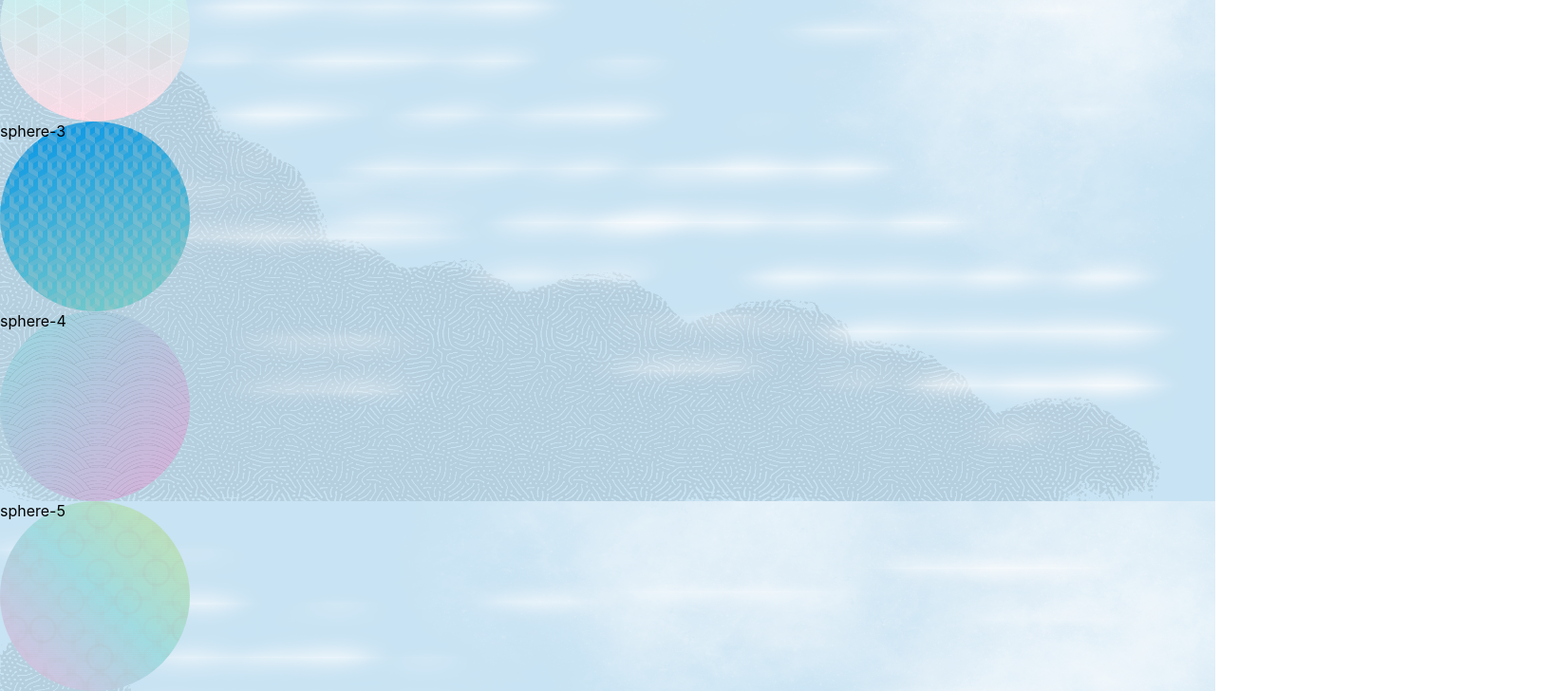
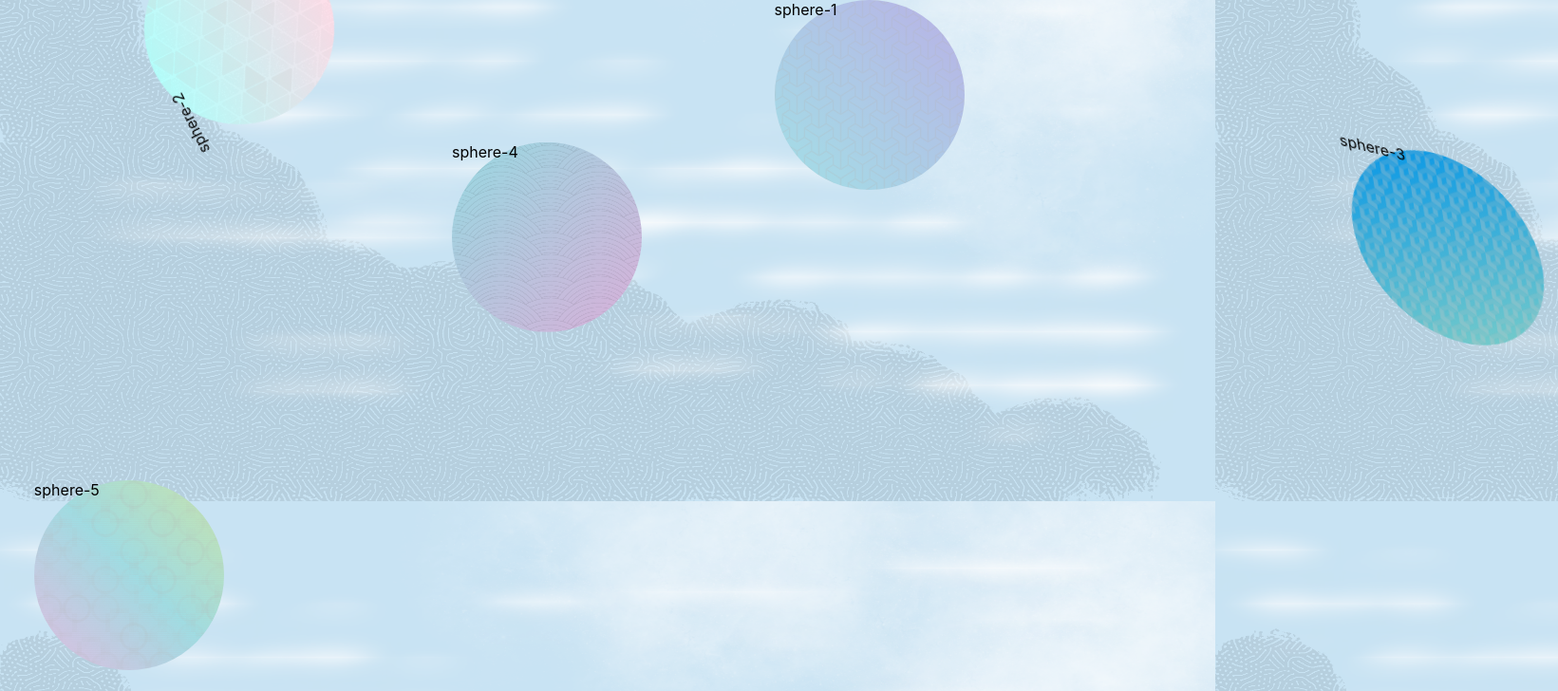
Before and after one commit to elbowgrrl/sphere-animations, a React (Create React App) app in the folder sphere-animations/: page / in a window 1280 px wide. Shown: the part 272-1000 px from the top of the page at 95% size, 1641 px wide, since content can reach past the window. Built offline with nearby package versions, Linux system fonts and the light colour scheme.

Commit message:
adding animations

```diff
--- a/sphere-animations/src/App.css
+++ b/sphere-animations/src/App.css
@@ -3,6 +3,7 @@
 }
 
 .container-outer {
+  width: 90%;
 }
 
 div .sphere-1 {
@@ -13,8 +14,8 @@ div .sphere-1 {
   background-image: url(escheresque.png),
     linear-gradient(43deg, #9bf6ff 0%, #bdb2ff 100%);
   position: relative;
-  /* left: 300;
-  bottom: 300px; */
+  animation: move-sphere-1 15s infinite;
+  animation-direction: alternate-reverse;
 }
 
 div .sphere-2 {
@@ -25,8 +26,8 @@ div .sphere-2 {
   background-image: url(gplay.png),
     linear-gradient(0deg, #ffdee9 0%, #b5fffc 100%);
   position: relative;
-  /* left: 200;
-  bottom: 300px; */
+  animation: move-sphere-2 20s infinite;
+  animation-direction: alternate-reverse;
 }
 
 div .sphere-3 {
@@ -37,8 +38,8 @@ div .sphere-3 {
   background-image: url(cutcube.png),
     linear-gradient(160deg, #0093e9 0%, #80d0c7 100%);
   position: relative;
-  /* left: 700;
-  bottom: 500px; */
+  animation: move-sphere-3 25s infinite;
+  animation-direction: alternate-reverse;
 }
 
 div .sphere-4 {
@@ -49,8 +50,27 @@ div .sphere-4 {
   background-image: url(arches.png),
     linear-gradient(315deg, #d9afd9 0%, #97d9e1 100%);
   position: relative;
-  /* left: 300;
-  bottom: 300px; */
+  margin: auto;
+  animation: move-sphere-4 5s infinite;
+  animation-direction: alternate-reverse;
+}
+@keyframes move-sphere-4 {
+  0% {
+transform: translateX(100px);
+transform: translateY(-100px);
+  }
+  25% {
+    transform: translateX(225px);
+transform: translateY(-200px);
+  }
+  50% {
+    transform: translateX(350px);
+transform: translateY(-300px);
+  }
+  100% {
+    transform: translateX(475px);
+transform: translateY(-400px);
+  }
 }
 
 div .sphere-5 {
@@ -61,6 +81,118 @@ div .sphere-5 {
   background-image: url(strange-bullseyes.png),
     linear-gradient(45deg, #ffc6ff 0%, #9bf6ff 52%, #caffbf 90%);
   position: relative;
-  /* left: 0;
-  bottom: 150px; */
+  animation: move-sphere-5 25s infinite;
+  animation-direction: alternate-reverse;
 }
+@keyframes move-sphere-5 {
+  0% {
+    margin-left: 100%;
+    bottom: 700px;
+  }
+  100% {
+    margin-left: 0%;
+    bottom: 0px;
+  }
+}
+
+
+
+@keyframes move-sphere-1 {
+  0% {
+    margin-left: 0%;
+    bottom: 0px;
+  }
+  25% {
+    margin-left: 25%;
+    bottom: -655px;
+  }
+  50% {
+    margin-left: 50%;
+    bottom: 0px;
+  }
+  100% {
+    margin-left: 100%;
+    bottom: -655px;
+  }
+}
+
+@keyframes move-sphere-2 {
+  0% {
+    margin-left: 100%;
+    bottom: 0px;
+  }
+  10% {
+transform: rotate(.25turn)
+  }
+  20% {
+    transform: rotate(.25turn)
+  }
+  30% {
+    transform: rotate(.5turn)
+  }
+  40% {
+    transform: rotate(.75turn)
+  }
+  50% {
+    margin-left: 50%;
+    bottom: -500px;
+  }
+  60% {
+    transform: rotate(.125turn)
+  }
+  70% {
+    transform: rotate(.75turn)
+  }
+  80% {
+    transform: rotate(.5turn)
+  }
+  90% {
+    transform: rotate(.7turn)
+  }
+  100% {
+    margin-left: 0%;
+    bottom: 175px;
+  }
+}
+
+@keyframes move-sphere-3 {
+  0% {
+    margin-left: 0%;
+    bottom: -100px;
+  }
+  12% {
+    margin-left: 225px;
+    bottom: 100px;
+  }
+  25% {
+    margin-left: 450px;
+    bottom: -100px;
+    transform: skew(10deg, 15deg)
+  }
+  37% {
+    margin-left: 675px;
+    bottom: 100px;
+  }
+  50% {
+    margin-left: 900px;
+    bottom: -100px;
+    transform: skew(0deg, 0deg)
+  }
+  67% {
+    margin-left: 1125px;
+    bottom: 0px;
+  }
+  75% {
+    margin-left: 1350px;
+    bottom: -100px;
+    transform: skew(10deg, 15deg)
+  }
+  87% {
+    margin-left: 1575px;
+    bottom: 100px;
+  }
+  100% {
+    margin-left: 1800px;
+    bottom: -100px;
+  }
+}
```
